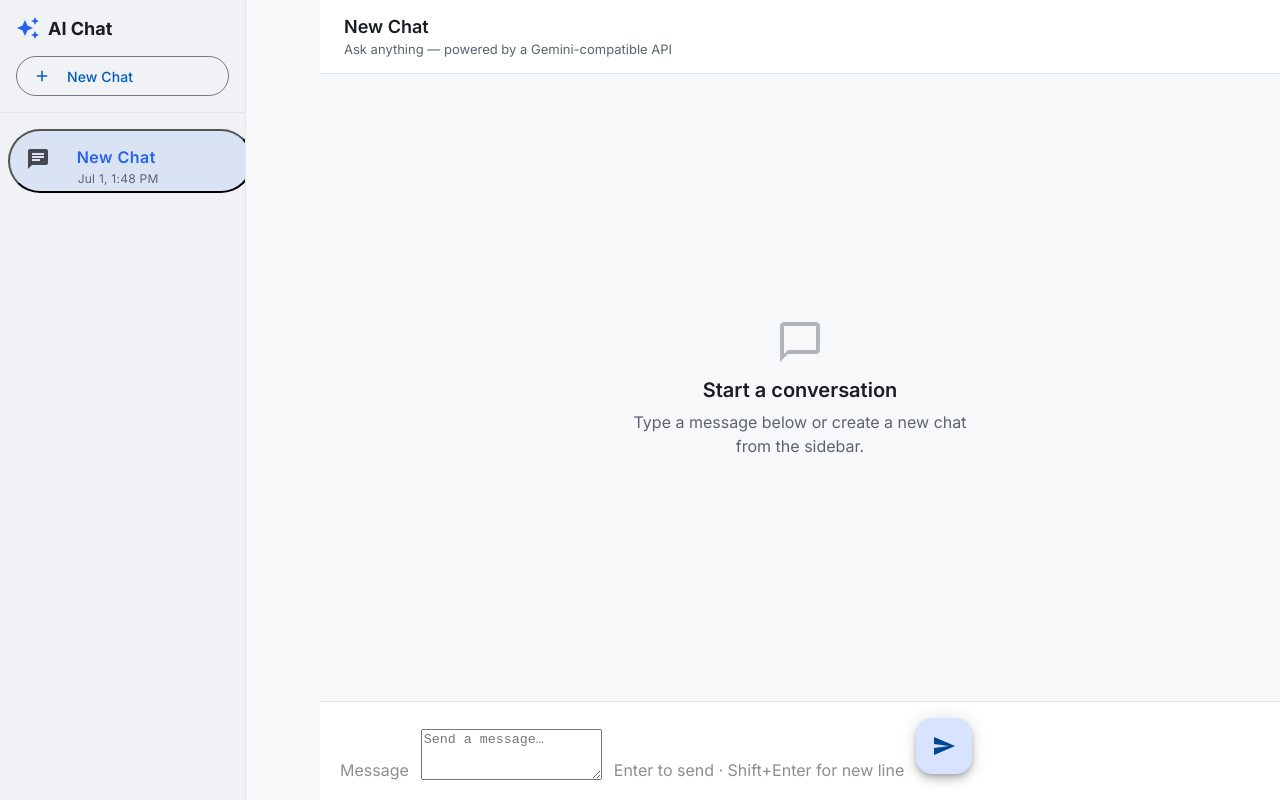
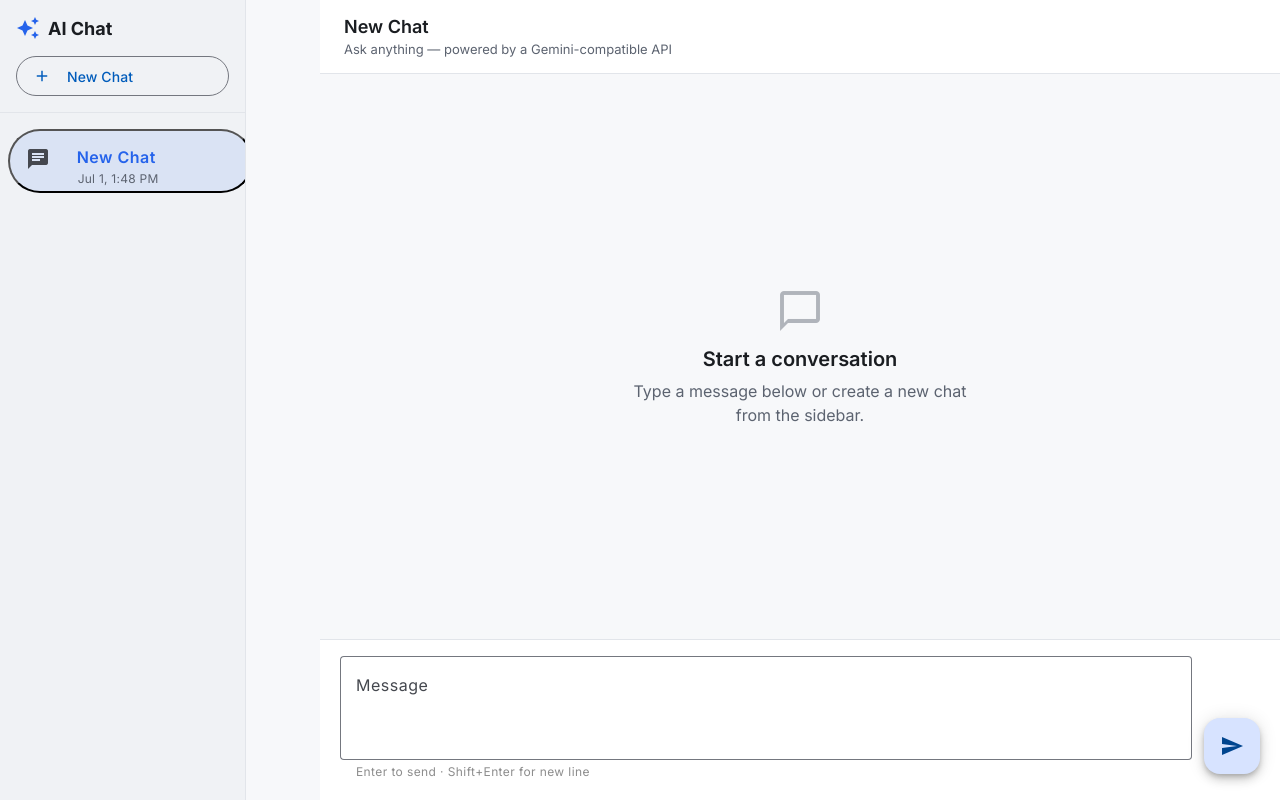
Before and after one commit to Rogith-Dev/Angular-AI-Chatbot, an Angular app: page / in a window 1280 px wide. Built offline with nearby package versions, Linux system fonts and the light colour scheme.

Commit message:
revered chat input subscriptSizing=dynamic changes

```diff
--- a/src/app/components/chat-input/chat-input.component.html
+++ b/src/app/components/chat-input/chat-input.component.html
@@ -1,10 +1,10 @@
 <div class="input-area">
-  <!-- <mat-form-field appearance="outline" class="input-field"> -->
+  <mat-form-field appearance="outline" class="input-field" subscriptSizing="dynamic">
     <mat-label>Message</mat-label>
     <textarea matInput rows="3" [(ngModel)]="message" [disabled]="isDisabled()" placeholder="Send a message…"
       (keydown)="onKeydown($event)" aria-label="Chat message input"></textarea>
     <mat-hint>Enter to send · Shift+Enter for new line</mat-hint>
-  <!-- </mat-form-field> -->
+  </mat-form-field>
 
   <button mat-fab color="primary" type="button" class="send-button"
     (click)="onSend()" aria-label="Send message">
```
